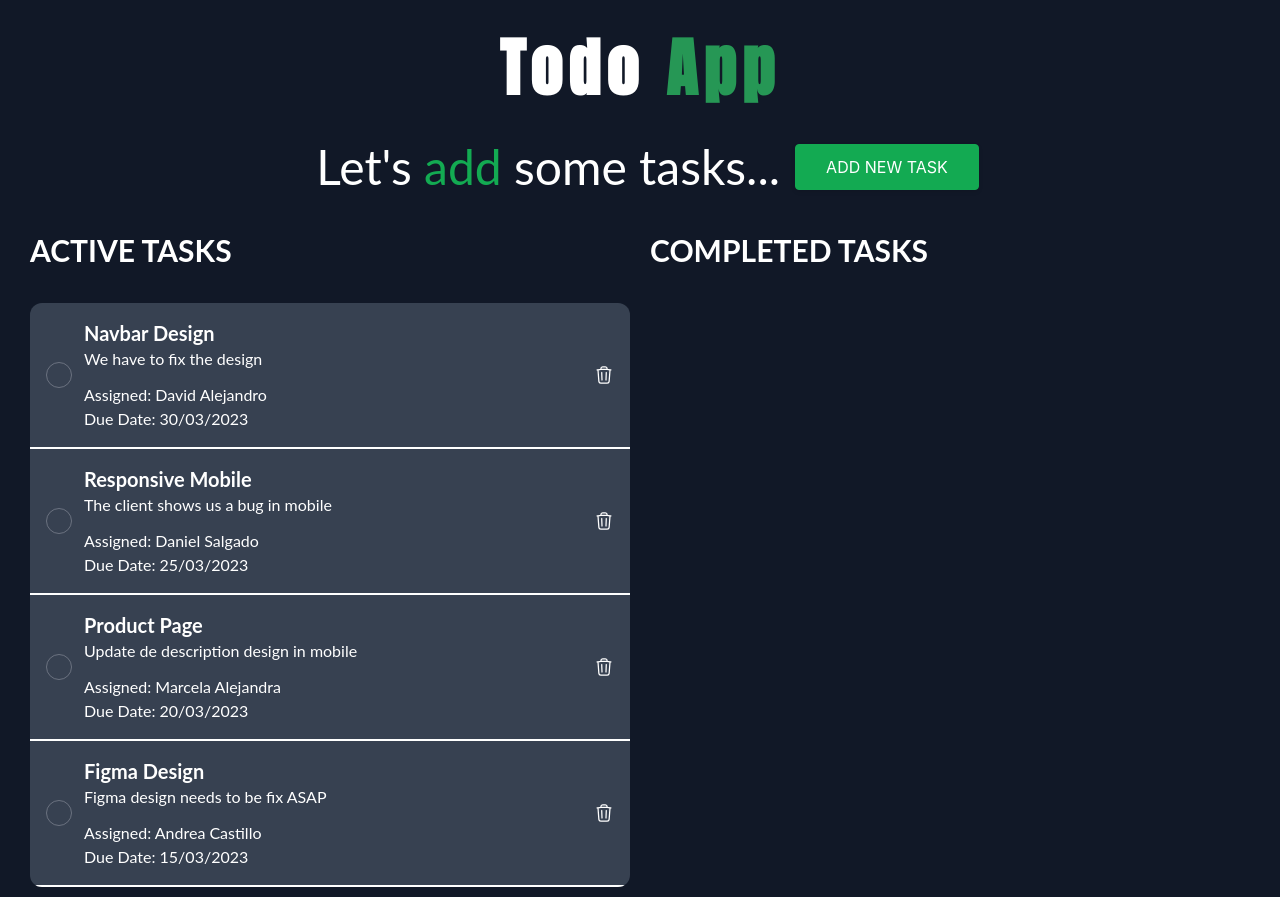
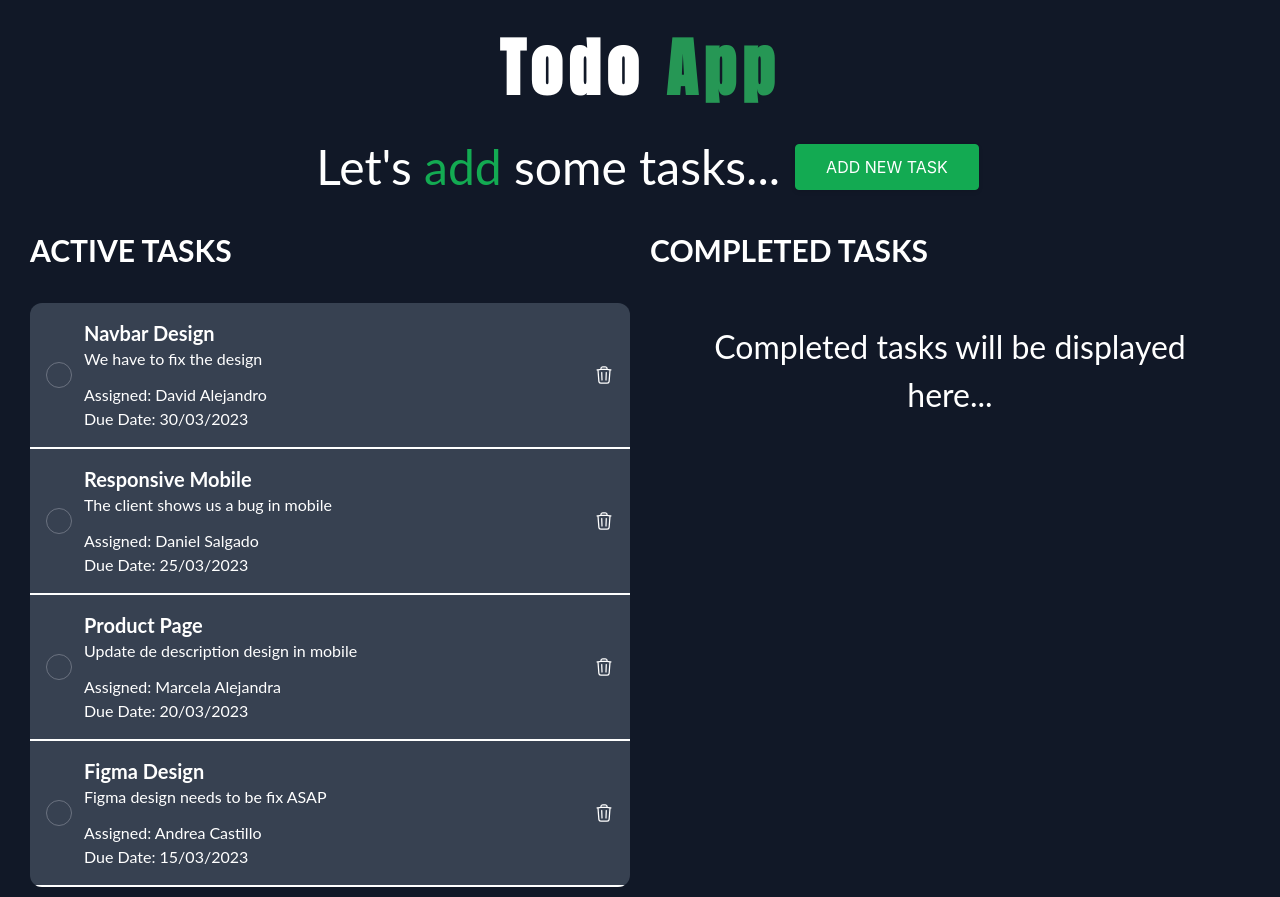
Before and after one commit to danielsalvas/todoApp-zustand.danisalgado.com, a React (Vite) app: page / in a window 1280 px wide. Built offline with nearby package versions, Linux system fonts and the light colour scheme.

Commit message:
[Fixes] Some fixes in the layout

```diff
--- a/src/App.jsx
+++ b/src/App.jsx
@@ -1,4 +1,3 @@
-import { useEffect, useState } from 'react'
 import Title from './components/Title/Title';
 import ModalForm from './components/ModalForm/ModalForm';
 import TodoList from './components/TodoList/TodoList';
--- a/src/components/ModalForm/modalform.module.css
+++ b/src/components/ModalForm/modalform.module.css
@@ -77,7 +77,7 @@ body .modal {
     color: var(--white);
     margin-bottom: 2rem;
     padding-bottom: 1rem;
-    border-bottom: 2px solid var(--blue);
+    border-bottom: 2px solid #269755;
 }
 .form .field {
     display: flex;
@@ -103,7 +103,7 @@ body .modal {
     font-size: 1rem;
 }
 .form input[type="submit"] {
-    background-color: #1048a4;
+    background-color: #269755;
     border: none;
     padding: 1rem;
     text-align: center;
@@ -123,7 +123,7 @@ body .modal {
     }
 }
 .form input[type="submit"]:hover {
-    background-color: #042a67;
+    background-color: darkgreen;
     cursor: pointer;
 }
 
--- a/src/components/TodoList/TodoList.jsx
+++ b/src/components/TodoList/TodoList.jsx
@@ -24,11 +24,17 @@ const TodoList = () => {
       </div>
       <div className={styles.container_todos_section}>
         <h1 className={styles.todo_title}>COMPLETED TASKS</h1>
-        <div className={styles.todos_direction}>
-          { completedTodos.map( (todo) => (
-            <TodoCompleted key={todo.id} todo={todo} />
-          ))}
-        </div>
+          { Object.keys(completedTodos).length > 0 ? (
+            <div className={styles.todos_direction}>
+              { completedTodos.map( (todo) => (
+              <TodoCompleted key={todo.id} todo={todo} />
+              ))}
+            </div>
+          ) : (
+            <div className={styles.temporal_completed_text}>
+              Completed tasks will be displayed here...
+            </div>
+          )}
       </div>
     </div>
   )
--- a/src/components/TodoList/todolist.module.css
+++ b/src/components/TodoList/todolist.module.css
@@ -37,3 +37,9 @@
     width: 50%;
     margin: 10px;
 }
+
+.temporal_completed_text {
+    margin: 50px;
+    text-align: center;
+    font-size: 2rem;
+}
```
